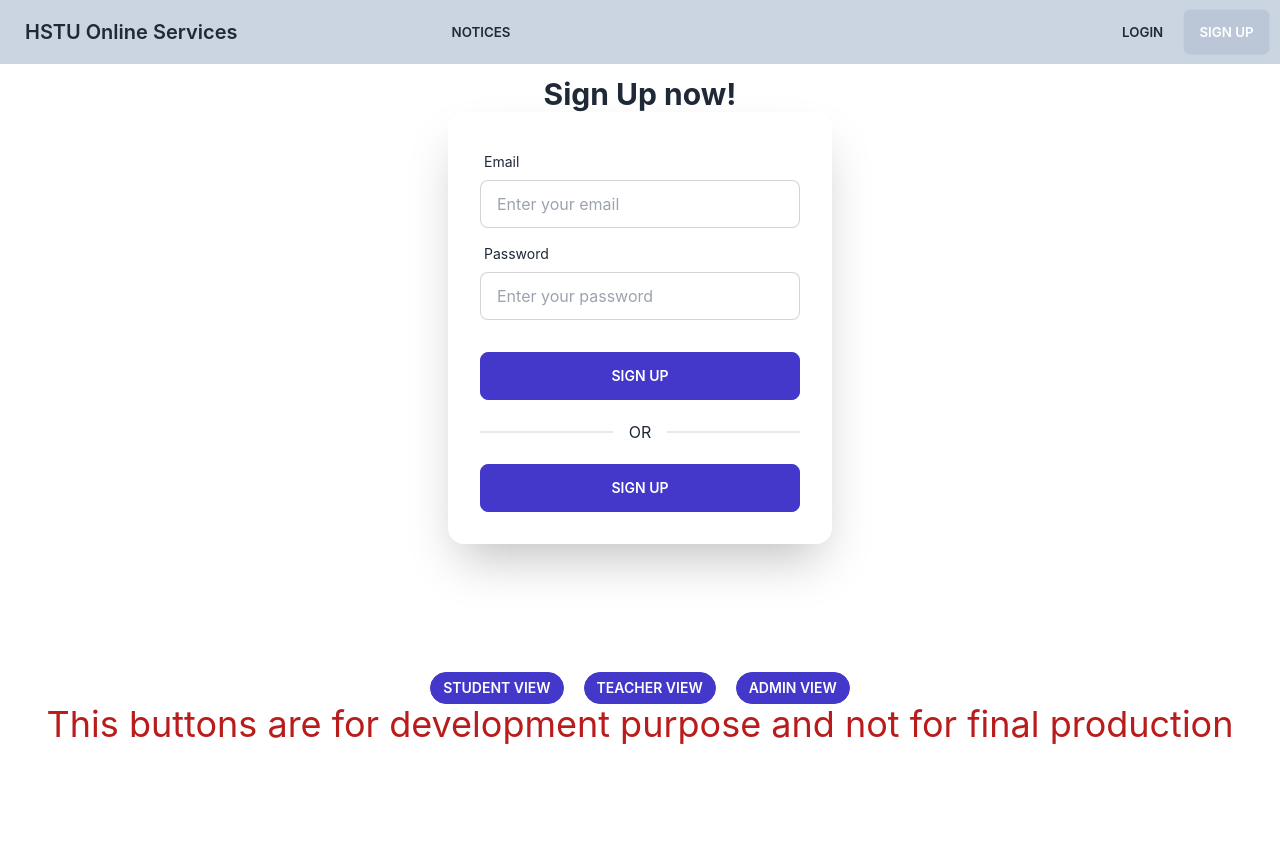
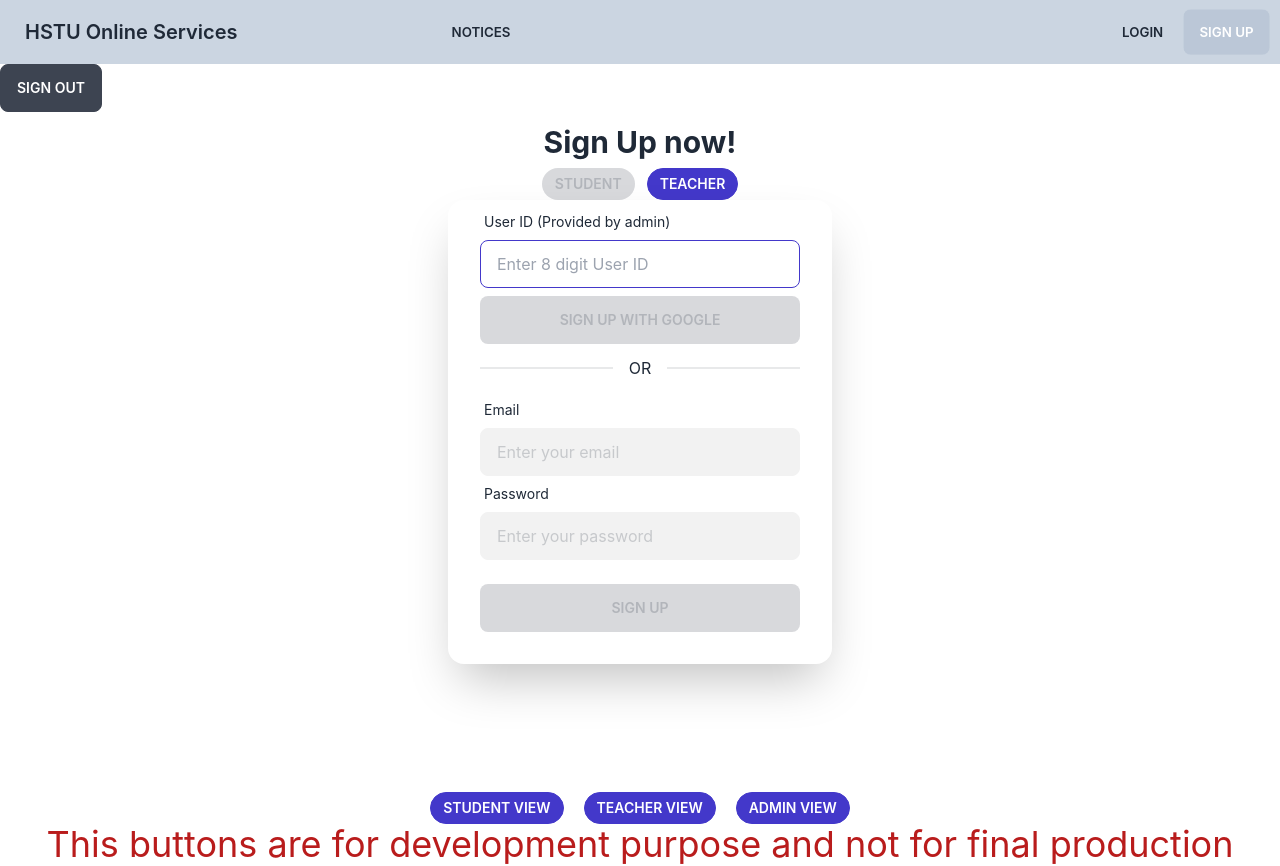
Before and after one commit to abdullahhosenakash/hstu-academic-panel, a React (Create React App) app: page /signUp in a window 1280 px wide. Before the commit the page ends 800 px from the top, so only its background shows below. Built offline with nearby package versions, Linux system fonts and the light colour scheme; no server answers.

Commit message:
signup page updated

```diff
--- a/package.json
+++ b/package.json
@@ -13,6 +13,7 @@
     "firebase": "^9.15.0",
     "react": "^18.2.0",
     "react-dom": "^18.2.0",
+    "react-firebase-hooks": "^5.1.1",
     "react-router-dom": "^6.4.5",
     "react-scripts": "5.0.1",
     "react-spinners": "^0.13.7",
--- a/src/Pages/Authentications/SignUp.js
+++ b/src/Pages/Authentications/SignUp.js
@@ -1,17 +1,127 @@
-import React from 'react';
+import React, { useState } from 'react';
+import auth from '../../firebase.config';
+import {
+  useCreateUserWithEmailAndPassword,
+  useSendEmailVerification,
+  useSignInWithGoogle,
+} from 'react-firebase-hooks/auth';
+import LoadingSpinner from '../Shared/Utilities/LoadingSpinner';
+import { signOut } from 'firebase/auth';
 
 const SignUp = () => {
-  const userSignUp = (e) => {
+  const [userMode, setUserMode] = useState('student');
+  const [userExists, setUserExists] = useState(true);
+  const [errorMessage, setErrorMessage] = useState('');
+  const [userId, setUserId] = useState('');
+  const [createUserWithEmailAndPassword, user, loading, error] =
+    useCreateUserWithEmailAndPassword(auth);
+  const [signInWithGoogle, googleUser, googleLoading, googleError] =
+    useSignInWithGoogle(auth);
+  const [sendEmailVerification, sending, verificationError] =
+    useSendEmailVerification(auth);
+
+  const userSignUp = (e, signUpMethod) => {
     e.preventDefault();
-    console.log('signup');
+    if (signUpMethod === 'google') {
+      signInWithGoogle();
+    } else {
+      const email = e.target.email.value;
+      const password = e.target.password.value;
+      createUserWithEmailAndPassword(email, password);
+    }
   };
 
   return (
     <div>
+      {(loading || googleLoading || sending) && <LoadingSpinner />}
+      <button className='btn' onClick={() => signOut(auth)}>
+        sign out
+      </button>
       <h1 className='text-3xl font-bold text-center mt-3'>Sign Up now!</h1>
-      <form onSubmit={(e) => userSignUp(e)}>
+      <div className='flex  gap-3 justify-center pt-2'>
+        <button
+          className={`btn btn-sm rounded-full btn-primary w-42 lg:uppercase normal-case  ${
+            userMode === 'student' ? 'btn-disabled' : ''
+          }`}
+          onClick={() => setUserMode('student')}
+        >
+          Student
+        </button>
+        <button
+          className={`btn btn-sm rounded-full btn-primary w-42 lg:uppercase normal-case ${
+            userMode === 'teacher' ? 'btn-disabled' : ''
+          }`}
+          onClick={() => setUserMode('teacher')}
+        >
+          Teacher
+          {/* {role === 'student' ? 'Participate' : 'Launch'} New Exam */}
+        </button>
+      </div>
+      <form onSubmit={(e) => userSignUp(e, 'emailPassword')}>
         <div className='card w-96 mx-auto shadow-2xl bg-base-100'>
-          <div className='card-body'>
+          <div className='card-body pt-1'>
+            {/* Student ID  */}
+            <div className='form-control'>
+              <label className='label'>
+                <span className='label-text'>
+                  User ID {'(Provided by admin)'}
+                </span>
+              </label>
+              <input
+                type='text'
+                name='userId'
+                placeholder='Enter 8 digit User ID'
+                className='input input-primary'
+                required
+                onFocus={() => setErrorMessage('')}
+                onBlur={(e) => setUserId(e.target.value)}
+                onChange={(e) => {
+                  if (e.target.value.length === 8) {
+                    fetch(
+                      `http://localhost:5000/findUser?userId=${e.target.value}&userMode=${userMode}`
+                    )
+                      .then((res) => res.json())
+                      .then((data) => {
+                        if (data.result === 1) {
+                          setUserExists(true);
+                          setErrorMessage('User Exists');
+                        } else if (data.result === 0) {
+                          setUserExists(false);
+                          setErrorMessage('');
+                        } else {
+                          setUserExists(true);
+                          setErrorMessage('Wrong User ID');
+                        }
+                      });
+                  }
+                }}
+              />
+              {userExists && errorMessage ? (
+                <span className='text-sm text-center text-red-500 pt-1'>
+                  {errorMessage}
+                </span>
+              ) : (
+                ''
+              )}
+            </div>
+
+            {/* divider */}
+            <div className='flex flex-col w-full border-opacity-50'>
+              <button
+                className='btn btn-primary'
+                disabled={userExists}
+                onClick={(e) => {
+                  e.preventDefault();
+                  userSignUp(e, 'google');
+                }}
+              >
+                Sign Up with Google
+              </button>
+              <div className='divider'>OR</div>
+              {/* <div className='grid h-20 card bg-base-300 rounded-box place-items-center'>
+                content
+              </div> */}
+              {/* Email */}
               <div className='form-control'>
                 <label className='label'>
                   <span className='label-text'>Email</span>
@@ -20,10 +130,12 @@ const SignUp = () => {
                   type='email'
                   name='email'
                   placeholder='Enter your email'
-                className='input input-bordered'
+                  className='input input-primary'
                   required
+                  disabled={userExists}
                 />
               </div>
+              {/* Password */}
               <div className='form-control'>
                 <label className='label'>
                   <span className='label-text'>Password</span>
@@ -32,20 +144,27 @@ const SignUp = () => {
                   type='password'
                   name='password'
                   placeholder='Enter your password'
-                className='input input-bordered'
+                  className='input input-primary'
                   required
+                  disabled={userExists}
                 />
               </div>
+              {error ? (
+                <span className='text-sm text-center text-red-500 pt-1'>
+                  {error.message}
+                </span>
+              ) : (
+                ''
+              )}
               <div className='form-control mt-6'>
-              <button className='btn btn-primary' type='submit'>
+                <button
+                  className='btn btn-primary'
+                  type='submit'
+                  disabled={userExists}
+                >
                   Sign Up
                 </button>
               </div>
-            <div className='divider'>OR</div>
-            <div className='form-control'>
-              <button className='btn btn-primary' type='submit'>
-                Sign Up
-              </button>
             </div>
           </div>
         </div>
--- a/src/Pages/Shared/Header/Header.js
+++ b/src/Pages/Shared/Header/Header.js
@@ -3,9 +3,13 @@ import React from 'react';
 import { Link } from 'react-router-dom';
 import CustomLink from './CustomLink';
 import { faCircleHalfStroke } from '@fortawesome/free-solid-svg-icons';
+import { useAuthState } from 'react-firebase-hooks/auth';
+import auth from '../../../firebase.config';
 
 const Header = ({ role }) => {
-  const user ='';
+  const [u] = useAuthState(auth);
+  const user = '';
+  console.log(u);
   const NavItems = () => {
     return (
       <>
```
Also changed, not shown: 1 other file (tests, documents, lock files or other folders). Lines whose indentation alone changed are shown as unchanged.
